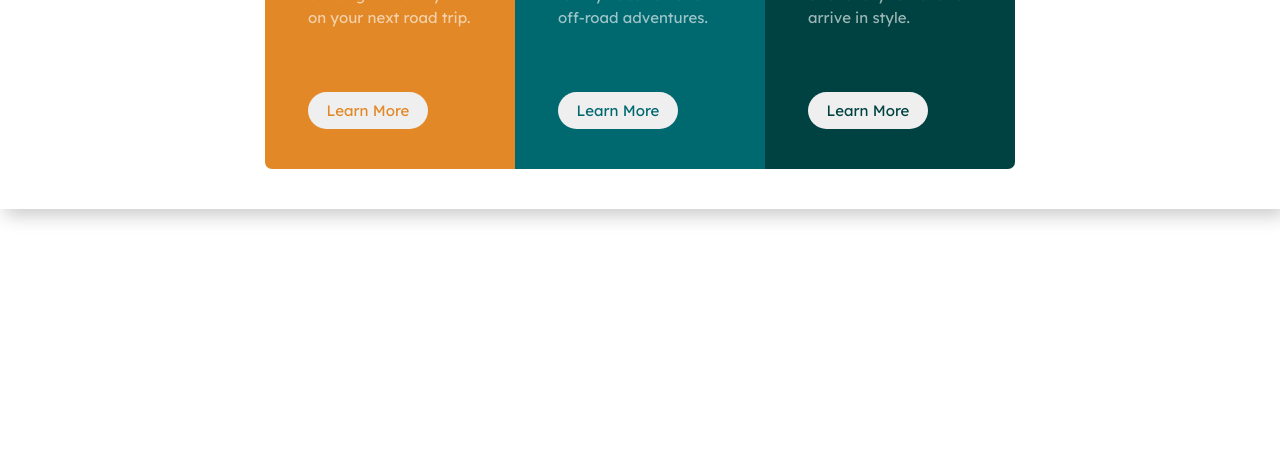
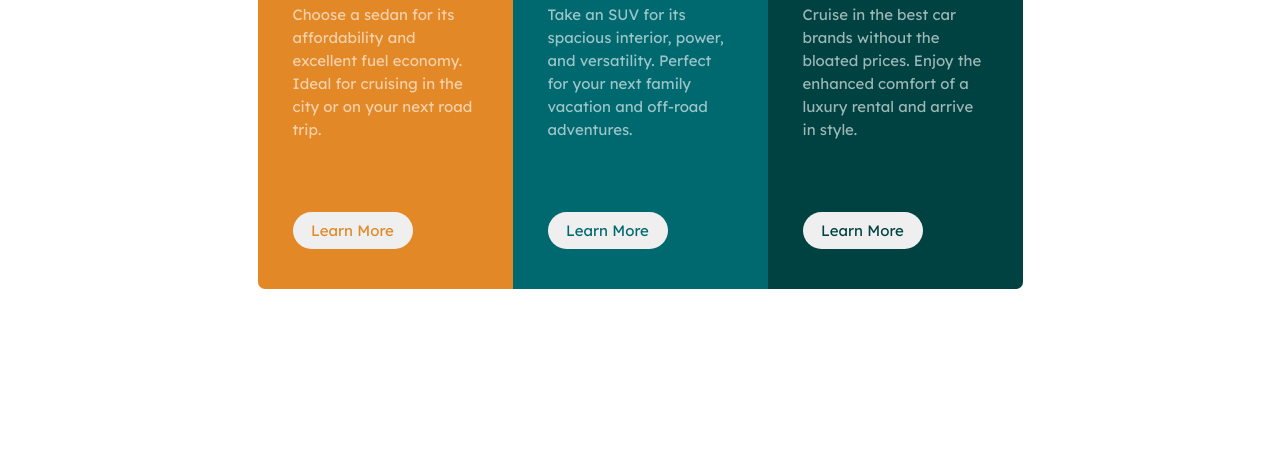
Before and after one commit to niccalaodenio/3_column_preview, a plain HTML site: page index.html in a window 1280 px wide. Shown: the part 336-800 px from the top of the page. Drawn offline with Linux system fonts and the light colour scheme; a web font is replaced by a local one.

Commit message:
Update stylesh3et.css

```diff
--- a/stylesh3et.css
+++ b/stylesh3et.css
@@ -7,13 +7,15 @@
     box-sizing: border-box;
     font-size: 15px
 }
+
 .main_container{
-    margin-bottom: 25px;
-    margin-top: 25px;
-    height: 520px;
-    width: 100%;
+    /* margin-bottom: 25px;
+    margin-top: 25px; */
+    height:100vh;
+    width: 100vw;
     background-color: rgba(255, 255, 255, 0.034);
     box-shadow: 5px 7px 17px 0px rgba(0, 0, 0, 0.2);
+
 }
 
 .container{
@@ -24,12 +26,14 @@
     grid-auto-flow: column ;
     justify-content: center;
     padding: 30px;
+
+    place-items: center;
 }
 .sedans{
     background-color:hsl(31, 77%, 52%) ;
     height: 450px;
-    width: 250px;
-    padding: 43px;
+    width: 255px;
+    padding: 35px;
     position: relative;
 }
 .img{
@@ -50,9 +54,9 @@
     line-height: 23px;
 }
 
-.sedans button, a{
+.sedans button{
     position: absolute;
-    bottom: 20px;
+    bottom: 40px;
     width: 120px;
     height: 37px;
     border-radius: 25px;
@@ -70,8 +74,8 @@
 .suv{
     background-color: hsl(184, 100%, 22%);
     height: 450px;
-    width: 250px;
-    padding: 43px;
+    width: 255px;
+    padding: 35px;
     position: relative;
 }
 .suv p{
@@ -80,9 +84,9 @@
     line-height: 23px;
 }
 
-.suv button, a{
+.suv button{
     position: absolute;
-    bottom: 20px;
+    bottom: 40px;
     width: 120px;
     height: 37px;
     border-radius: 25px;
@@ -99,8 +103,8 @@
 .luxury{
     background-color:hsl(179, 100%, 13%) ;
     height: 450px;
-    width: 250px;
-    padding: 43px;
+    width: 255px;
+    padding: 35px;
     position: relative;
 }
 .luxury p{
@@ -108,9 +112,9 @@
     font-family: 'Lexend Deca', sans-serif;
     line-height: 23px;
 }
-.luxury button, a{
+.luxury button{
     position: absolute;
-    bottom: 20px;
+    bottom: 40px;
     width: 120px;
     height: 37px;
     border-radius: 25px;
@@ -146,7 +150,7 @@
 }
 .attribution a { color: hsl(228, 45%, 44%); }
 
-@media(max-width: 375px){
+@media(max-width: 650px){
     .main_container{
         height: 100%;
         gap: 0;
```
